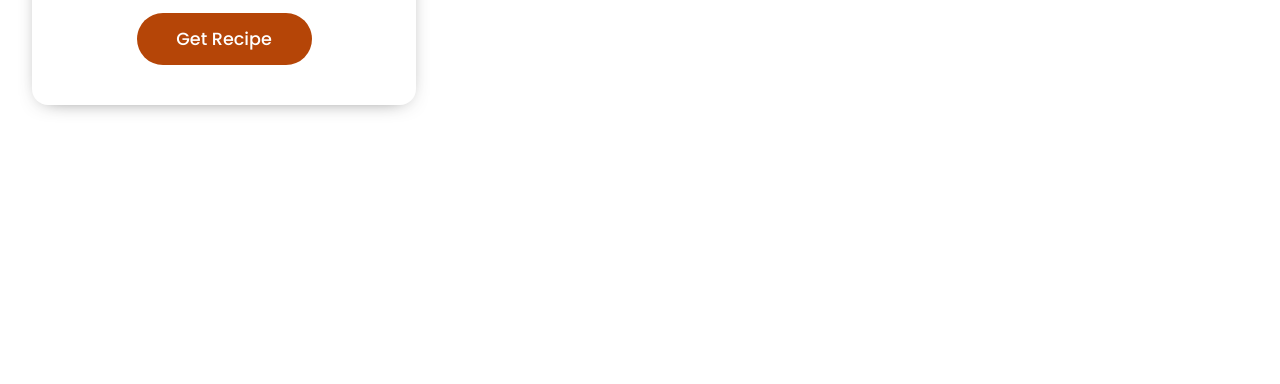
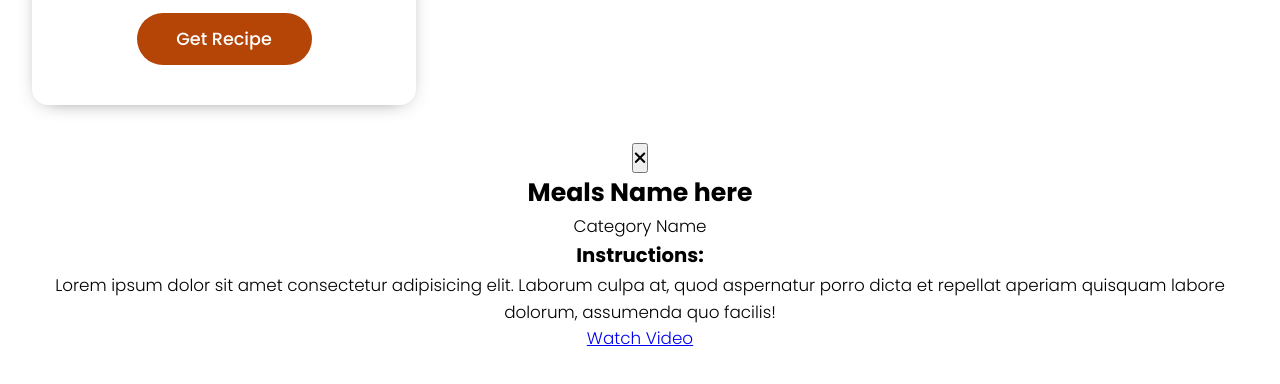
Before and after one commit to rakibul114/food-recipe-app, a plain HTML site: page index.html in a window 1280 px wide. Shown: the part 1236-1620 px from the top of the page. Before the commit the page ends 1411 px from the top, so only its background shows below. Drawn offline with Linux system fonts and the light colour scheme.

Commit message:
last commit

```diff
--- a/index.html
+++ b/index.html
@@ -75,6 +75,29 @@
                     <!-- end meal item -->
                 </div>
             </div>
+
+
+            <div class="meal-details">
+                <!-- recipe close button -->
+                <button type="button" class="btn recipe-close-btn" id="recipe-close-btn">
+                    <i class="fas fa-times"></i>
+                </button>
+
+                <!-- meal content -->
+                <div class="meal-details-content">
+                    <h2 class="recipe-title">Meals Name here</h2>
+                    <p class="recipe-category">Category Name</p>
+                    <div class="recipe-instruct">
+                        <h3>Instructions:</h3>
+                        <p>Lorem ipsum dolor sit amet consectetur adipisicing elit. Laborum culpa at, quod aspernatur porro dicta et repellat
+                            aperiam quisquam labore dolorum, assumenda quo facilis!</p>
+                    </div>
+                    <div class="recipe-link">
+                        <a href="#" target="_blank">Watch Video</a>
+                    </div>
+                </div>
+            </div>
+
         </div>
     </div>
 
```
